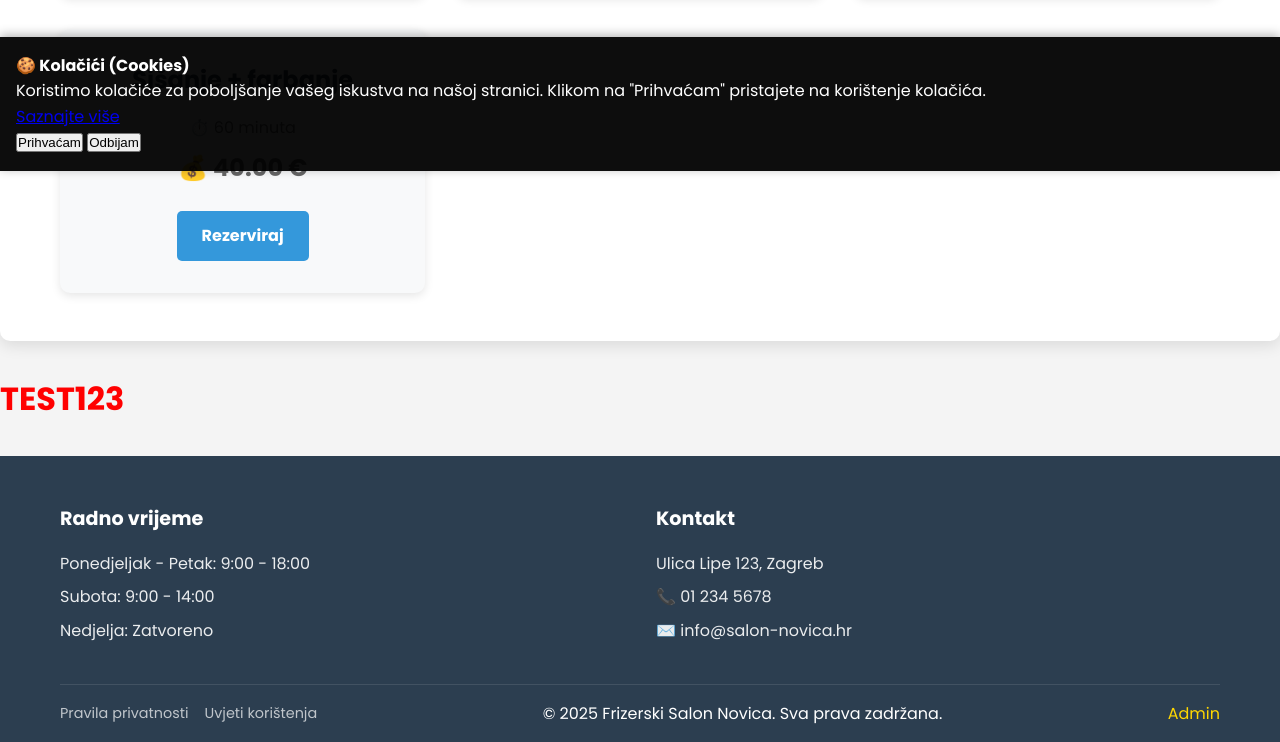
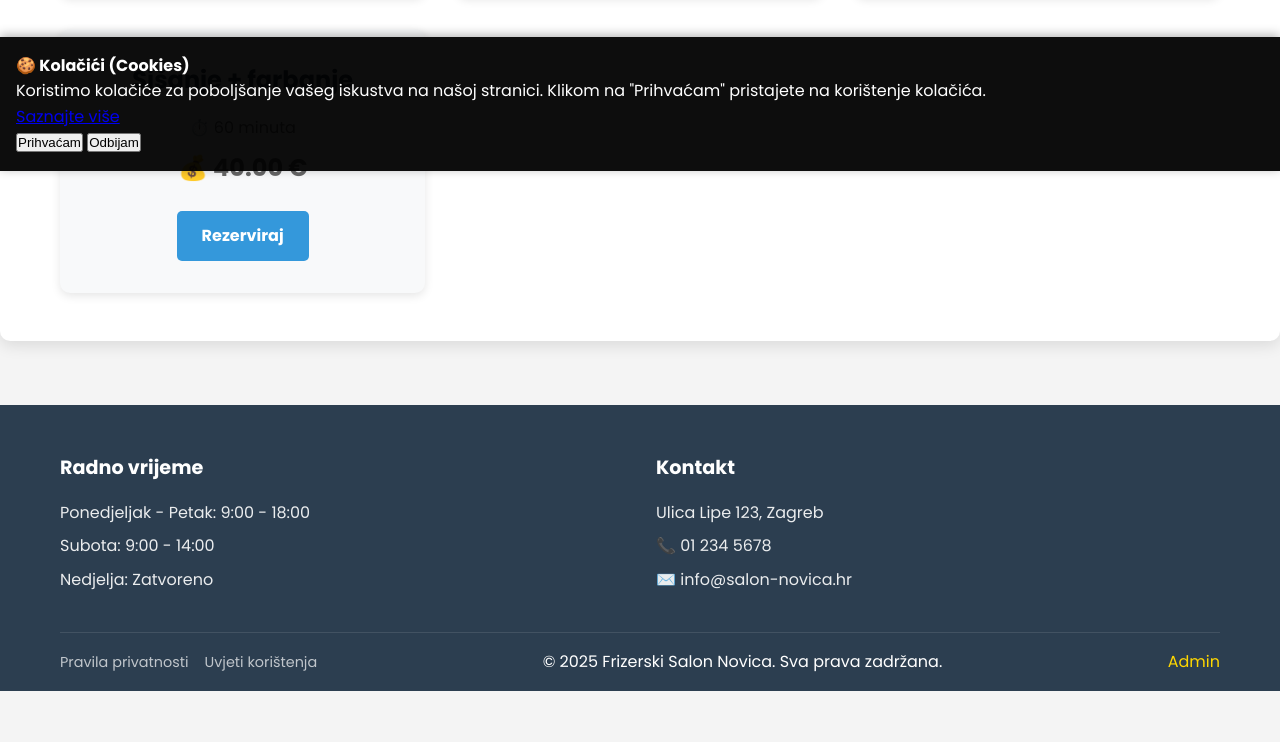
Before and after one commit to nacka301/frizer_termin2, a website: page public/index.html in a window 1280 px wide. Shown: the part 629-1371 px from the top of the page. After the commit the page ends 1320 px from the top, so only its background shows below. Drawn offline with nearby package versions, Linux system fonts and the light colour scheme.

Commit message:
preglede

```diff
--- a/public/index.html
+++ b/public/index.html
@@ -60,7 +60,6 @@
         </div>
       </div>
     </section>
-    <div style="color: red; font-size: 2rem; font-weight: bold;">TEST123</div>
   </main>
 
   <footer>
```
